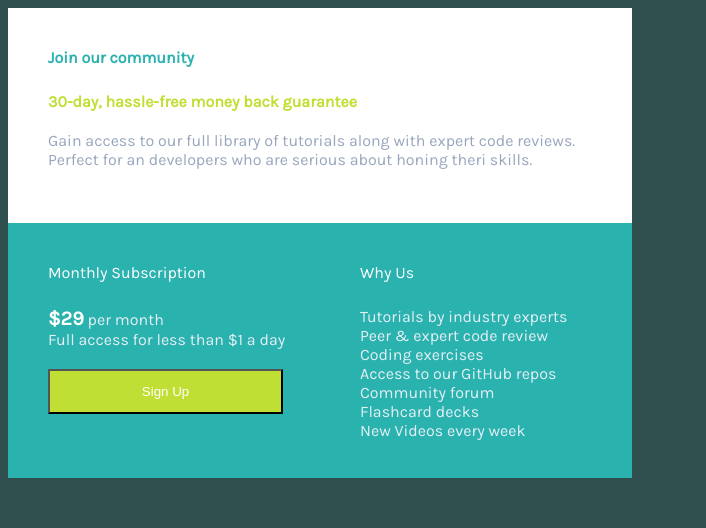
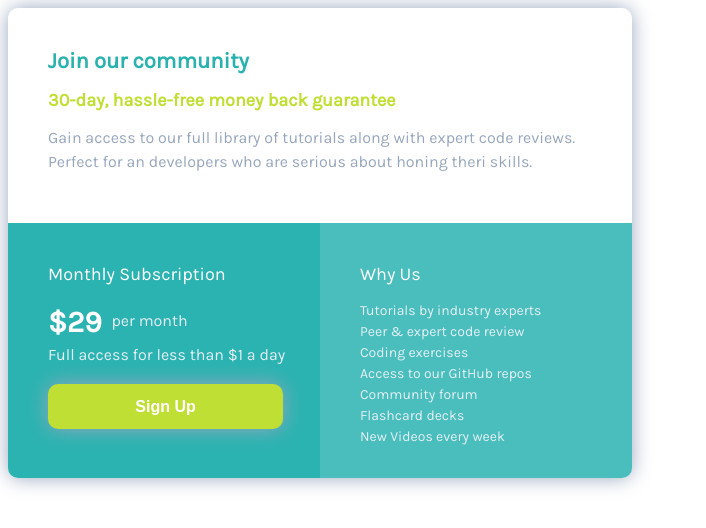
Before and after one commit to erokingIt/single-price-grid, a plain HTML site: page index.html in a window 1280 px wide. Shown: the whole page, without its empty margins (0-706 px from the left). Drawn offline with Linux system fonts and the light colour scheme.

Commit message:
Added styling to for text, shadow boxes, and rounded corners.

```diff
--- a/index.html
+++ b/index.html
@@ -24,7 +24,7 @@
   body {
     font-family: 'Karla', sans-serif;
     font-size: 16px;
-    background-color: darkslategray;
+    /*background-color: darkslategray;*/
     font-weight: 400;
   }
 
@@ -37,10 +37,10 @@
     height: 215px;
     width: 624px;
     border-width: 1px;
-    border-color: black;
     padding-left: 40px;
     padding-top: 40px;
-    color: hsl(218, 22%, 67%)
+    color: hsl(218, 22%, 67%);
+    border-radius: 10px 10px 0 0;
   }
 
   /* The grid container */
@@ -52,6 +52,10 @@
     /* grid-column-gap: 10px; - if you want gap between the columns */
 
     max-width: 624px;
+    box-shadow: 0px 0px 20px 0px hsl(218, 22%, 67%);
+    border-radius: 12px;
+
+
   }
 
   .left,
@@ -61,7 +65,6 @@
     max-width: 312px;
     width: 312px;
     border-width: 1px;
-    border-color: black;
     padding-left: 40px;
     padding-top: 40px;
     background-color: hsl(179, 62%, 43%);
@@ -71,11 +74,15 @@
   /* Style the left column */
   .left {
     grid-area: left;
+    background-color: rgb(43, 179, 177);
+    border-radius: 0 0 0 10px;
   }
 
   /* Style the right column */
   .right {
     grid-area: right;
+    background-color: rgb(74, 190, 189);
+    border-radius: 0 0 10px 0;
   }
 
   /* Style the footer */
@@ -89,6 +96,7 @@
   .top>.title-area {
     color: hsl(179, 62%, 43%);
     font-weight: 700;
+    font-size: 22px;
   }
 
   .left>.title-area, .right>.title-area {
@@ -97,24 +105,30 @@
 
   .left>.mon-sub-area>.cost {
     color: white;
-    font-size: 20px;
+    font-size: 30px;
     font-weight: 700;
+    vertical-align: middle;
+    margin-right: 6px;
   }
 
   ul.features {
     list-style-type: none;
     margin: 0;
     padding: 0;
+    font-size: 14px;
   }
 
   .title-area {
-    padding-bottom: 25px;
+    padding-bottom:15px;
+    font-size: 18px;
+    font-weight: 400;
   }
 
   .lime-content-area {
-    padding-bottom: 20px;
+    padding-bottom: 15px;
     color: hsl(71, 73%, 54%);
     font-weight: 700;
+    font-size: 18px;
   }
 
   .signup-btn {
@@ -123,6 +137,15 @@
     height: 45px;
     background-color: hsl(71, 73%, 54%);
     color: white;
+    font-weight: 700;
+    border-width: 0px;
+    border-radius: 10px;
+    box-shadow: 0px 0px 20px 0px hsl(218, 22%, 67%);
+    font-size: 16px;
+  }
+
+  .top>.content-area, .mon-sub-area, .features {
+    line-height: 1.5;
   }
 
   /* Responsive layout - makes the three columns stack on top of each other instead of next to each other */
@@ -131,11 +154,21 @@
       grid-template-areas:
         'header'
         'left'
-        'right'
+        'right';
+
+        width: 312px;
     }
     .top {
       width: 312px;
       height: auto;
+    }
+
+    .left {
+      border-radius: 0;
+    }
+
+    .right {
+      border-radius: 0 0 10px 10px;
     }
 
   }
```
